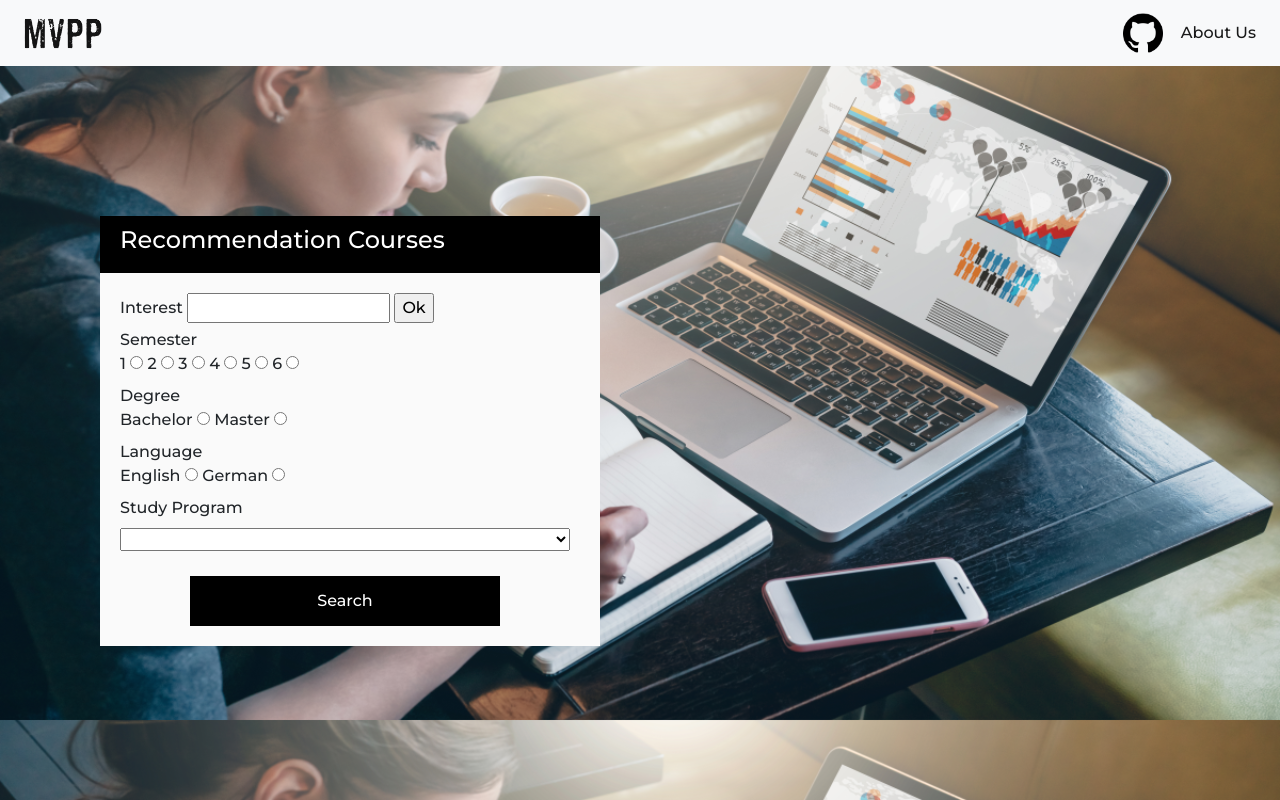
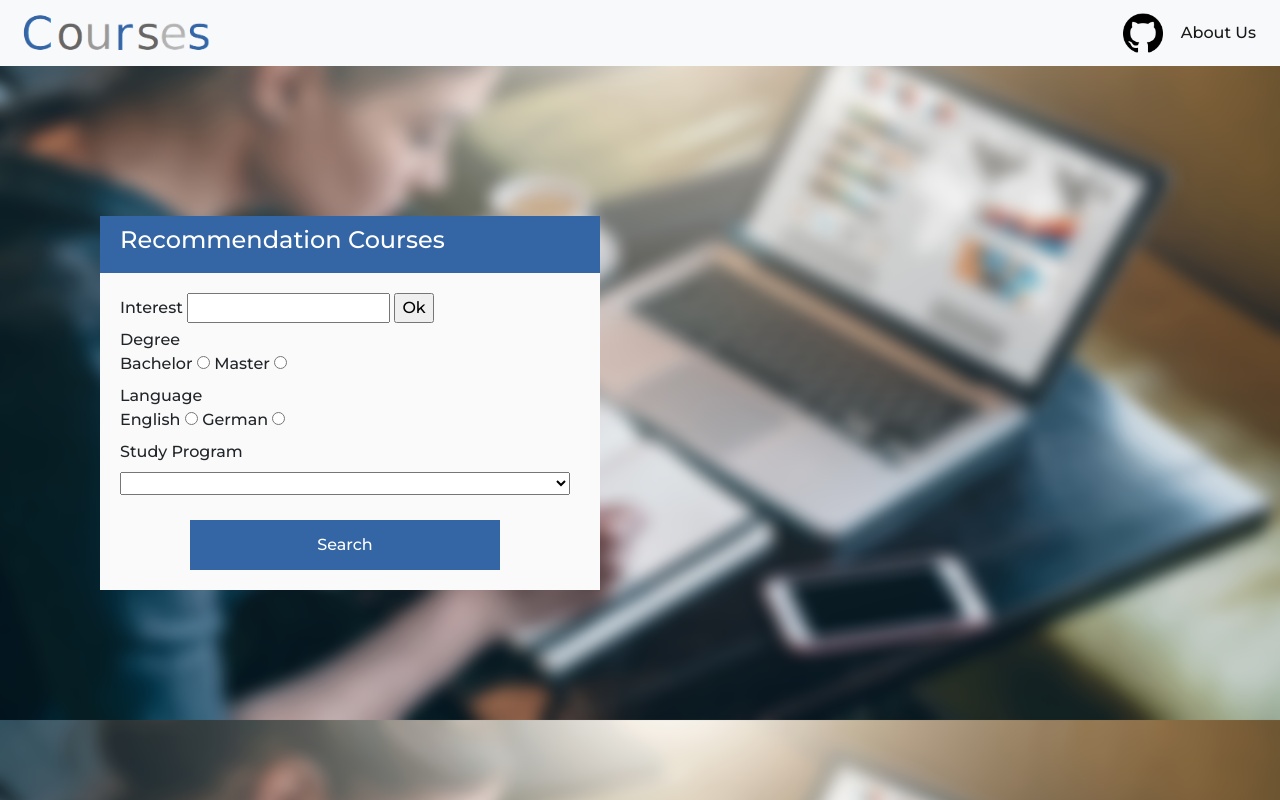
Before and after one commit to martingarcia99/Courses_Recommender, a Flask app: page /add_interest in a window 1280 px wide. Run offline with Flask 2, Linux system fonts and the light colour scheme; lists and menus that the app fills with data are empty; parts of the project's set-up code (start-up, migrations or seed data) failed here and were passed over; some libraries are stand-ins or nearby versions.

Commit message:
new colors, get infomation from database...

```diff
--- a/app.py
+++ b/app.py
@@ -12,7 +12,8 @@
 from bokeh.embed import components
 from bokeh.layouts import gridplot
 from bokeh.resources import CDN
-from bokeh.models import FactorRange
+from bokeh.models import FactorRange, OpenURL, TapTool
+import re
 
 load_dotenv()
 
@@ -29,9 +30,6 @@
 users = db.user_profiles
 lectures = db.lecture_profiles
 
-for user in users.find():
-    print(user['interest'])
-
 ##########################################################   List of all the study courses  #######################################################################################
 final_lectures = list()
 for lecture in lectures.find():
@@ -39,7 +37,7 @@
 
 
 ##########################################################     Bokeh Visualization Data 1  ############################################################################################
-courses = ['Information Mining', 'Learning Analytics', 'Fortgeschrittene Programmiertechniken', 'Advanced Web Technologies']
+courses = ['Grundlagen der Sozialpsychologie', 'Learning Analytics', 'Cloud, Web and Mobile', 'Distributed Systems']
 percentage = [50, 80, 40, 30]
 
 source = ColumnDataSource(data=dict(courses=courses, percentage=percentage))
@@ -49,9 +47,14 @@
 # sorting the bars means sorting the range factors
 sorted_courses = sorted(courses, key=lambda x: percentage[courses.index(x)])
 
-p = figure(x_range=sorted_courses, plot_height=350, title="Courses %", tools="hover,pan,box_select,zoom_in,zoom_out,save,reset", tooltips=TOOLTIPS)
+p = figure(x_range=sorted_courses, plot_height=350, title="Courses %", tools="hover,pan,box_select,zoom_in,zoom_out,save,reset,tap", tooltips=TOOLTIPS)
 
-p.vbar(x='courses', top='percentage', width=0.5, source=source)
+p.vbar(x='courses', top='percentage', width=0.5, source=source, color="rgb(52,101,164)")
+
+url = "http://127.0.0.1:5000/course/@courses"
+
+taptool = p.select(type=TapTool)
+taptool.callback = OpenURL(url=url)
 
 p.xgrid.grid_line_color = None
 p.y_range.start = 0
@@ -69,11 +72,17 @@
 
 TOOLTIPS = [("AverageRating", "@avg")]
 
-p2 = figure(x_range=FactorRange(*semester), plot_height=250, tools="hover,pan,box_select,zoom_in,zoom_out,save,reset", tooltips=TOOLTIPS)
+p2 = figure(x_range=FactorRange(*semester), plot_height=250, tools="hover,pan,box_select,zoom_in,zoom_out,save,reset,tap", tooltips=TOOLTIPS)
 
-p2.vbar(x=semester, top=avg, width=0.9, alpha=0.5)
+p2.vbar(x=semester, top=avg, width=0.9, alpha=0.5, color="rgb(52,101,164)")
 
-p2.line(x=["WS18/19", "SS19", "WS19/20", "SS20"], y=[4.5, 6, 3, 2], color="red", line_width=2)
+# p2.line(x=["WS18/19", "SS19", "WS19/20", "SS20"], y=[4.5, 6, 3, 2], color="red", line_width=2)
+
+url = "https://trello.com/c/YcD1oQfR/36-bokeh-visualization-of-the-recommendation"
+taptool = p2.select(type=TapTool)
+taptool.callback = OpenURL(url=url)
+
+p2.line(x='semester', y='avg', source=source, color="red", line_width=2)
 
 p2.y_range.start = 0
 p2.x_range.range_padding = 0.1
@@ -86,15 +95,24 @@
 
 
 ##########################################################   ROOTS   ############################################################################################
+global ps
+
 @app.route("/", methods=['GET', 'POST'])
 def home():
+    global ps
+    ps = False
+    print(ps)
     if request.method == "GET":
         return render_template("index.html")
 
 @app.route("/app", methods=['GET', 'POST'])
 def perfil():
+    print(ps)
     if request.method == "GET":
-        return render_template("app.html",lectures=final_lectures)
+        if ps == True:
+            return render_template("app.html",lectures=final_lectures)
+        else:
+            return render_template("signin.html")
 
 
 @app.route("/signin", methods=['GET', 'POST'])
@@ -106,39 +124,52 @@
 def login():
     if request.method == "POST":
         if request.form['password'] == PASSWORD:
+            global ps
+            ps = True
+            print(ps)
             return render_template("app.html", lectures=final_lectures)
         else:
             print("incorrect password")
             return render_template("signin.html",login="false")
 
+global interests
+interests = list()
 
 @app.route("/success_user", methods=['POST'])
 def add_data():
     if request.method == "POST":
-        semester = request.form['semester']
         degree = request.form['degree']
         language = request.form['language']
         sp = request.form['study_program']
         # users.insert({"semester":semester, "degree":degree, "language":language, "courses":courses, "study_program":sp, "interest":interests})
-        courses.clear()
         interests.clear()
-        return render_template("app.html",lectures=final_lectures,graph=True, animation = "off",script=script,div=div,cdn_js = cdn_js,cdn_css = cdn_css)
-
-global interests
-interests = list()
+        return render_template("app.html",lectures=final_lectures, interests=interests, graph=True, animation = "off",script=script,div=div,cdn_js = cdn_js,cdn_css = cdn_css)
 
 @app.route("/add_interest", methods=['GET','POST'])
 def add_interest():
     if request.method == "POST":
         data = request.form['interest']
         interests.append(data)
-    return render_template("app.html", interests=interests,courses=courses, lectures=final_lectures, animation="off")
+    return render_template("app.html", interests=interests, lectures=final_lectures, animation="off")
 
 
-@app.route("/course", methods=['GET','POST'])
-def info_course():
+@app.route("/course/<course>", methods=['GET','POST'])
+def info_course(course):
+    print(course)
+    lecture = lectures.find({"name": course})
+    for l in lecture:
+        name = l['name']
+        description = l['description']
+        description = re.sub("<.*?>", "", description)
+        professor = l['assigned_people']
+        targets = l['learning_targets']
+        targets = re.sub("<.*?>", "", targets)
+        course_format = l['course_format']
+        # comments = l['comments']
+        rating = l['avg_rating']
     if request.method == "GET":
-        return render_template("course.html", script=script2,div=div2,cdn_js = cdn_js2,cdn_css = cdn_css2)
+        return render_template("course.html", script=script2,div=div2,cdn_js = cdn_js2,cdn_css = cdn_css2, name=name,desc=description,prof=professor,targets=targets,
+                                cf=course_format,rating=rating)
 
 @app.route("/aboutus", methods=['GET','POST'])
 def info_us():
--- a/templates/aboutus.html
+++ b/templates/aboutus.html
@@ -5,7 +5,7 @@
     <meta name="viewport" content="width=device-width, initial-scale=1, shrink-to-fit=no">
     <meta name="description" content="">
     <meta name="author" content="">
-    <link rel="icon" href="../../../../favicon.ico">
+    <link rel="icon" href="../static/images/us.png">
 
     <title>About Us</title>
 
@@ -31,7 +31,7 @@
                   <a title="Github" href="https://github.com/martingarcia99/LA_Project"><img src="../static/images/github.png" style="height: 40px;margin-right: 10px;"/></a>
               </li>
               <li class="nav-item">
-                <a class="nav-link" href="app">Tool</a>
+                <a class="nav-link" href="/app">Tool</a>
               </li>
             </ul>
           </div>
--- a/templates/app.html
+++ b/templates/app.html
@@ -33,7 +33,7 @@
     <script type="text/javascript" src={{cdn_js | safe}}></script>
 </head>
 
-<body background="static/images/formulario.png" >
+<body background="../static/images/formulario.png">
     <!-- style="-webkit-filter: blur(5px); filter: blur(5px);" -->
 
     <nav class="navbar navbar-expand-lg navbar-light bg-light">
@@ -52,7 +52,7 @@
               </li>
             </ul>
           </div>
-      </nav>
+    </nav>
       <main>
         {% if animation == "off" %}
         <div class="box-form">
@@ -60,16 +60,6 @@
                 <h1 class="title">Recommendation Courses</h1>
             </div>
             <div class="form">
-
-                <!-- <form action = "/add_course" method = "post" enctype="multipart/form-data">
-                    <label for = "courses">Courses </label>
-                    <input type ="text" id="courses" name="courses"/>
-                    <input type ="submit" value="Ok" class="button2">
-                </form>
-                {% for course in courses %}
-                    <font class="titulo">{{course}}</font>
-                {% endfor %} -->
-
                 <form action = "/add_interest" method = "post" enctype="multipart/form-data">
                     <label for = "interest">Interest </label>
                     <input type ="text" id="interest" name="interest"/>
@@ -81,20 +71,6 @@
 
                 <form action = "/success_user" method = "post" enctype="multipart/form-data">
                     <div class = "contenido">
-                        Semester <br>
-                        <label for = "s1">1 </label>
-                        <input type ="radio" id="s1" name="semester" value="1" required/>
-                        <label for = "s2">2 </label>
-                        <input type ="radio" id="s2" name="semester" value="2"/>
-                        <label for = "s3">3 </label>
-                        <input type ="radio" id="s3" name="semester" value="3"/>
-                        <label for = "s4">4 </label>
-                        <input type ="radio" id="s4" name="semester" value="4"/>
-                        <label for = "s5">5 </label>
-                        <input type ="radio" id="s5" name="semester" value="5"/>
-                        <label for = "s6">6 </label>
-                        <input type ="radio" id="s6" name="semester" value="6"/><br>
-
                         Degree <br>
                         <label for = "bachelor">Bachelor </label>
                         <input type ="radio" id="bachelor" name="degree" value="bachelor" required/>
@@ -125,16 +101,6 @@
                 <h1 class="title">Recommendation Courses</h1>
             </div>
             <div class="form">
-
-                <!-- <form action = "/add_course" method = "post" enctype="multipart/form-data">
-                    <label for = "courses">Courses </label>
-                    <input type ="text" id="courses" name="courses"/>
-                    <input type ="submit" value="Ok" class="button2">
-                </form>
-                {% for course in courses %}
-                    <font class="titulo">{{course}}</font>
-                {% endfor %} -->
-
                 <form action = "/add_interest" method = "post" enctype="multipart/form-data">
                     <label for = "interest">Interest </label>
                     <input type ="text" id="interest" name="interest"/>
@@ -218,11 +184,12 @@
 
         .logo{
             height: 50px;
+            padding: 5px;
         }
 
         .create{
             display: flex;
-            background-color: black;
+            background-color: rgb(52,101,164);
             padding: 10px;
             width: 500px;
         }
@@ -261,7 +228,7 @@
 
         .button{
             width: 310px;
-            background-color: black;
+            background-color: rgb(52,101,164);
             border:none;
             height: 50px;
             color: white;
@@ -282,8 +249,8 @@
         }
 
         .titulo2{
-            background-color: rgb(0, 243, 41);
-            color:black;
+            background-color: rgb(52,101,164);
+            color:white;
             font-size: 15px;
             text-align: center;
             border-radius: 10px;
--- a/templates/index.html
+++ b/templates/index.html
@@ -60,6 +60,7 @@
 
         .logo{
             height: 50px;
+            padding: 5px;
         }
 
         .title{
--- a/templates/signin.html
+++ b/templates/signin.html
@@ -87,7 +87,7 @@
 
     <main class="form-signin">
     <form action = "/success_login" method = "post" enctype="multipart/form-data">
-        <img class="mb-4" src="../static/images/logo.png" alt="" width="72" height="57">
+        <img class="mb-4" src="../static/images/logo.png" alt="" width="250" height="57">
         <h1 class="h3 mb-3 fw-normal">Please enter the correct password to continue</h1>
         <!-- <label for="inputEmail" class="visually-hidden">Email address</label> -->
         <!-- <input type="email" id="inputEmail" class="form-control" placeholder="Email address" name="email" required autofocus> -->
```
Also changed, not shown: templates/course.html (+17 -9 lines), static/images/formulario.png, static/images/logo.png, static/images/logo2.png (added), static/images/us.png (added).
